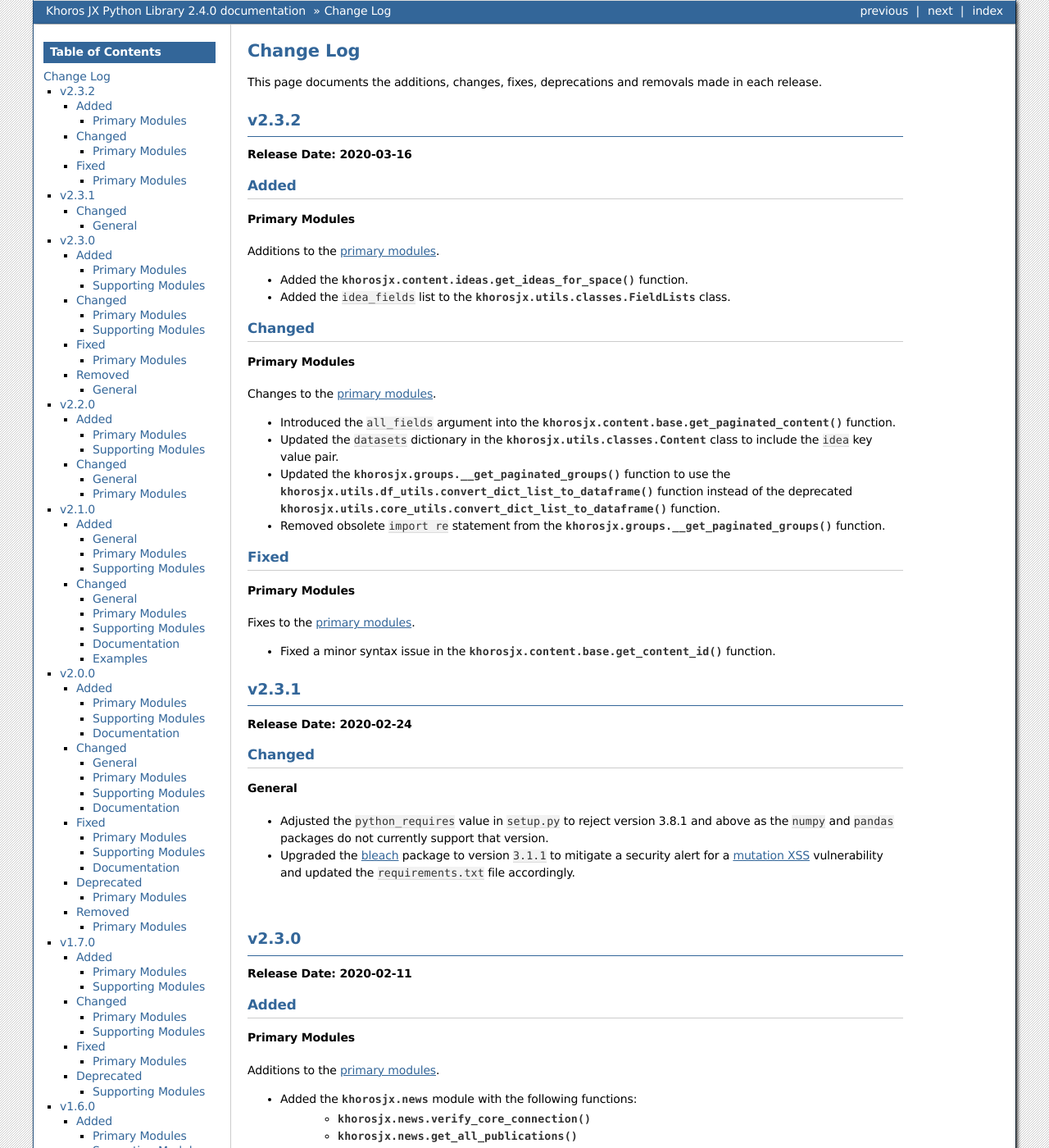
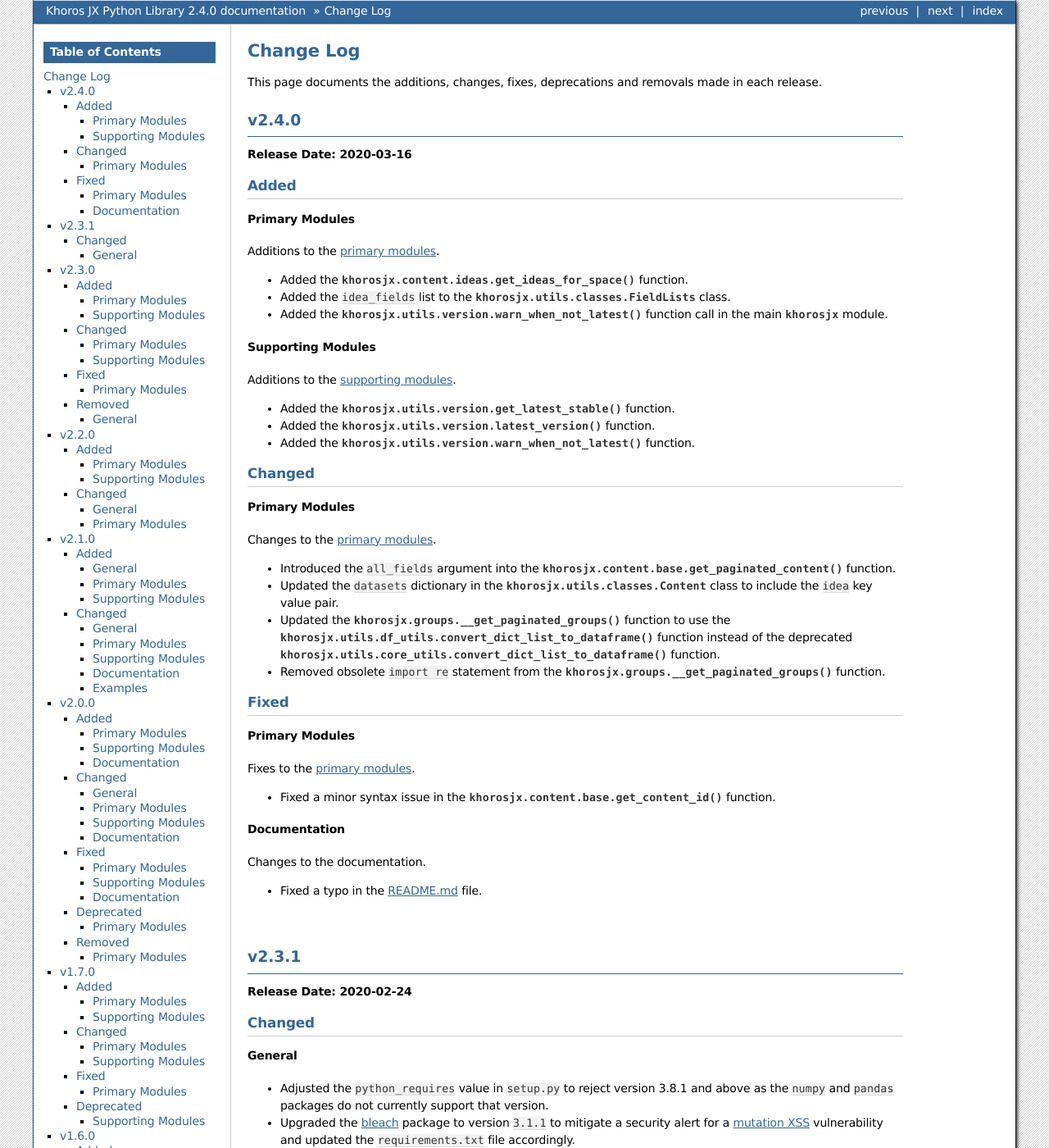
Before and after one commit to jeffshurtliff/khorosjx, a Sphinx documentation site: the page built from docs/changelog.rst, in a window 1280 px wide and 1400 px high. Shown: the whole window at 82% size. Built offline with Sphinx 7.4.7, drawn with Linux system fonts in a browser that asks for light colours.

Commit message:
Updated with v2.4.0 changes

```diff
--- a/docs/changelog.rst
+++ b/docs/changelog.rst
@@ -4,7 +4,7 @@
 This page documents the additions, changes, fixes, deprecations and removals made in each release.
 
 ******
-v2.3.2
+v2.4.0
 ******
 **Release Date: 2020-03-16**
 
@@ -17,6 +17,15 @@
 
 * Added the :py:func:`khorosjx.content.ideas.get_ideas_for_space` function.
 * Added the ``idea_fields`` list to the :py:class:`khorosjx.utils.classes.FieldLists` class.
+* Added the :py:func:`khorosjx.utils.version.warn_when_not_latest` function call in the main :py:mod:`khorosjx` module.
+
+Supporting Modules
+------------------
+Additions to the :doc:`supporting modules <supporting-modules>`.
+
+* Added the :py:func:`khorosjx.utils.version.get_latest_stable` function.
+* Added the :py:func:`khorosjx.utils.version.latest_version` function.
+* Added the :py:func:`khorosjx.utils.version.warn_when_not_latest` function.
 
 Changed
 =======
@@ -42,6 +51,14 @@
 Fixes to the :doc:`primary modules <primary-modules>`.
 
 * Fixed a minor syntax issue in the :py:func:`khorosjx.content.base.get_content_id` function.
+
+Documentation
+-------------
+Changes to the documentation.
+
+* Fixed a typo in the `README.md <https://github.com/jeffshurtliff/khorosjx/blob/master/README.md>`_ file.
+
+|
 
 ******
 v2.3.1
```
